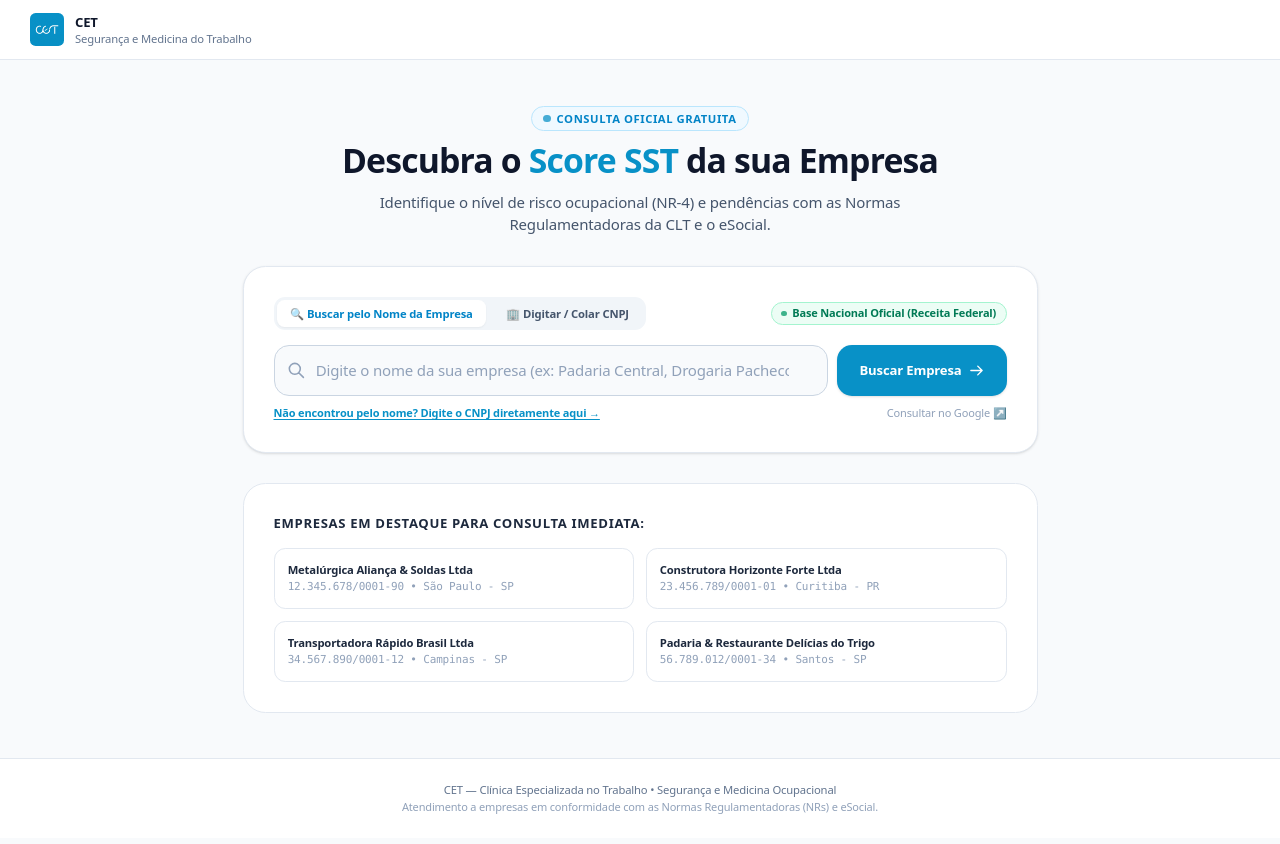
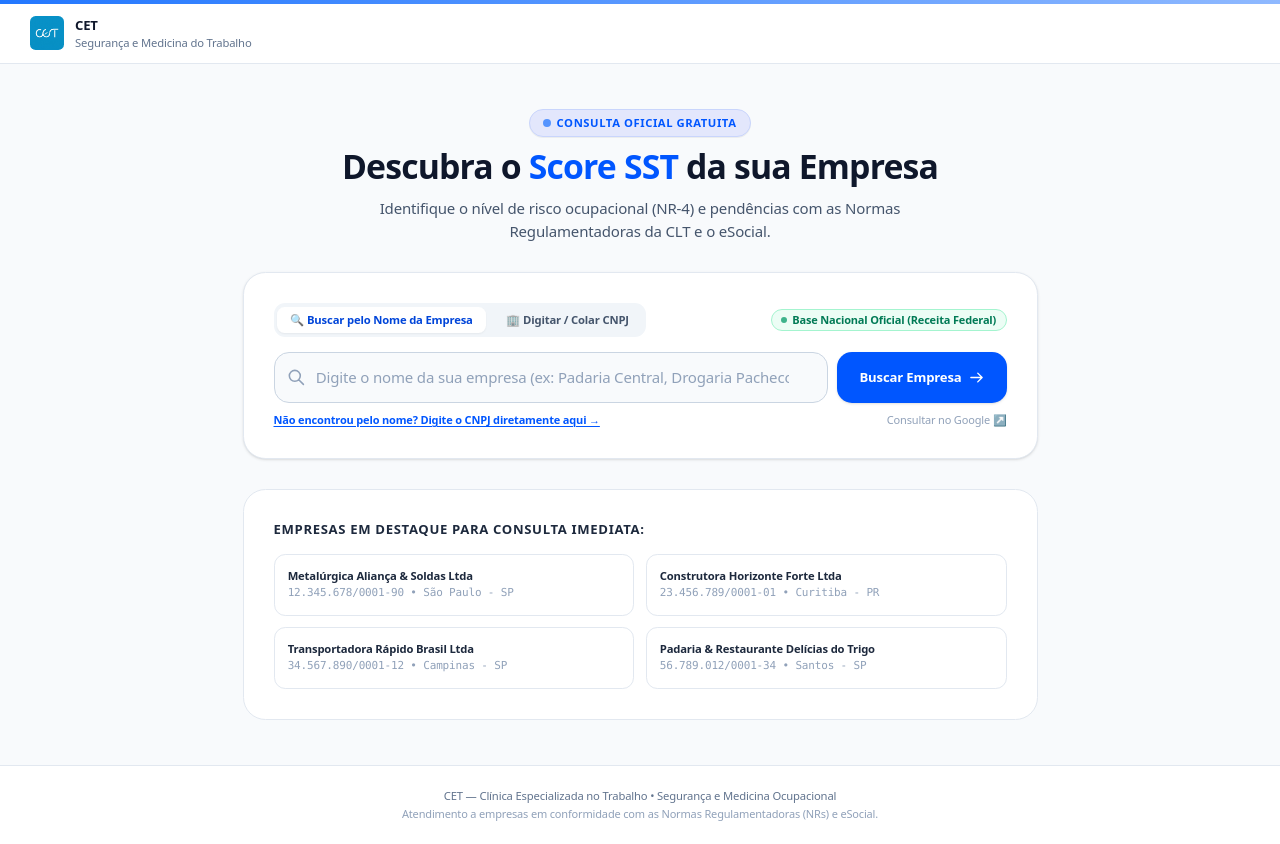
Before and after one commit to BrunoPinho99/cet-automacao, a Next.js app in the folder apps/web/: page / in a window 1280 px wide. Built offline with nearby package versions, Linux system fonts and the light colour scheme.

Commit message:
style(design): aplicar nova paleta oficial corporativa (Royal Blue, Azure, Soft Lavender, Futurewave e Midnight Surge)

```diff
--- a/apps/web/src/app/admin/admin-layout-client.tsx
+++ b/apps/web/src/app/admin/admin-layout-client.tsx
@@ -107,11 +107,11 @@ function NavList({ pathname, onNavigate }: { pathname: string; onNavigate?: () =
                     onClick={onNavigate}
                     className={`flex items-center gap-3 rounded-md px-3 py-2 text-sm transition-colors ${
                       isActive
-                        ? 'bg-sky-50/80 text-sky-700 font-medium'
+                        ? 'bg-soft-lavender text-royal font-semibold'
                         : 'text-slate-600 hover:bg-slate-100 hover:text-slate-900'
                     }`}
                   >
-                    <span className={isActive ? 'text-sky-600' : 'text-slate-400'}>{item.icon}</span>
+                    <span className={isActive ? 'text-royal' : 'text-slate-400'}>{item.icon}</span>
                     <span>{item.name}</span>
                   </Link>
                 </li>
@@ -189,7 +189,7 @@ export function AdminLayoutClient({ session, children }: AdminLayoutClientProps)
             <div className="flex items-center gap-2.5 sm:gap-3">
               <div className="relative">
                 <div
-                  className="w-8 h-8 rounded-full bg-sky-50 border border-sky-200 text-sky-700 text-xs font-semibold flex items-center justify-center select-none"
+                  className="w-8 h-8 rounded-full bg-soft-lavender border border-blue-200 text-royal text-xs font-semibold flex items-center justify-center select-none"
                   title={`${session.email} (${session.role})`}
                 >
                   {initials}
--- a/apps/web/src/app/globals.css
+++ b/apps/web/src/app/globals.css
@@ -3,39 +3,80 @@
 /*
  * ==========================================================================
  * CET CLÍNICA — SISTEMA DE GESTÃO SST & ATENDIMENTO
- * DESIGN SYSTEM SAAS 2026: BRANCO E AZUL CET (#0891c7)
+ * DESIGN SYSTEM OFICIAL 2026: PALETA CORPORATIVA DE ALTA PRECISÃO
+ * 01 Royal Blue:    #0056FF
+ * 02 Azure Blue:    #2277FF
+ * 03 Black:         #000000
+ * 04 Soft Lavender: #E3E7FC
+ * 05 White:         #FFFFFF
+ * Gradient 1 (Futurewave):     linear-gradient(135deg, #2277FF 0%, #8FB9FF 100%)
+ * Gradient 2 (Midnight Surge): linear-gradient(135deg, #04194D 0%, #013394 50%, #0056FF 100%)
  * ==========================================================================
  */
 
 :root {
   --background: #f8fafc;
-  --foreground: #0f172a;
+  --foreground: #000000;
   --card: #ffffff;
-  --card-foreground: #0f172a;
-  --primary: #0891c7;
-  --primary-hover: #0284c7;
+  --card-foreground: #000000;
+
+  /* Cores Nominais Oficiais */
+  --royal-blue: #0056FF;
+  --azure-blue: #2277FF;
+  --black: #000000;
+  --soft-lavender: #E3E7FC;
+  --white: #FFFFFF;
+  --midnight-surge: #04194D;
+  --futurewave-light: #8FB9FF;
+
+  --primary: #0056FF;
+  --primary-hover: #0045d9;
   --primary-foreground: #ffffff;
   --secondary: #059669;
   --secondary-hover: #047857;
   --secondary-foreground: #ffffff;
-  --muted: #f0f9ff;
-  --muted-foreground: #64748b;
+  --muted: #E3E7FC;
+  --muted-foreground: #475569;
   --border: #e2e8f0;
-  --ring: #0891c7;
+  --ring: #0056FF;
 }
 
 @theme {
-  --color-blue-50: #f0f9ff;
-  --color-blue-100: #e0f2fe;
-  --color-blue-200: #bae6fd;
-  --color-blue-300: #7dd3fc;
-  --color-blue-400: #38bdf8;
-  --color-blue-500: #0ea5e9;
-  --color-blue-600: #0891c7; /* Azul Oficial da Logo CET */
-  --color-blue-700: #0284c7;
-  --color-blue-800: #0369a1;
-  --color-blue-900: #075985;
-  --color-blue-950: #0c4a6e;
+  /* Tokens Nominais */
+  --color-royal: #0056FF;
+  --color-royal-blue: #0056FF;
+  --color-azure: #2277FF;
+  --color-azure-blue: #2277FF;
+  --color-lavender: #E3E7FC;
+  --color-soft-lavender: #E3E7FC;
+  --color-midnight: #04194D;
+  --color-futurewave: #8FB9FF;
+
+  /* Escala Blue calibrada com 01 Royal Blue e 02 Azure Blue */
+  --color-blue-50: #f4f6fe;
+  --color-blue-100: #E3E7FC; /* 04 Soft Lavender */
+  --color-blue-200: #c9d5fc;
+  --color-blue-300: #9cbaff;
+  --color-blue-400: #5c93ff;
+  --color-blue-500: #2277FF; /* 02 Azure Blue */
+  --color-blue-600: #0056FF; /* 01 Royal Blue */
+  --color-blue-700: #0045d9;
+  --color-blue-800: #0036ab;
+  --color-blue-900: #04194D; /* Midnight Surge Base */
+  --color-blue-950: #020c24;
+
+  /* Escala Sky calibrada para componentes que utilizam sky-* */
+  --color-sky-50: #f4f6fe;
+  --color-sky-100: #E3E7FC; /* 04 Soft Lavender */
+  --color-sky-200: #c9d5fc;
+  --color-sky-300: #9cbaff;
+  --color-sky-400: #5c93ff;
+  --color-sky-500: #2277FF; /* 02 Azure Blue */
+  --color-sky-600: #0056FF; /* 01 Royal Blue */
+  --color-sky-700: #0045d9;
+  --color-sky-800: #0036ab;
+  --color-sky-900: #04194D;
+  --color-sky-950: #020c24;
 }
 
 html {
@@ -51,6 +92,47 @@ body {
   color: var(--foreground);
   font-family: var(--font-inter), system-ui, -apple-system, BlinkMacSystemFont, "Segoe UI", Roboto, sans-serif;
   letter-spacing: -0.011em;
+}
+
+/* Utilitários dos Gradientes da Paleta */
+.bg-gradient-futurewave {
+  background: linear-gradient(135deg, #2277FF 0%, #8FB9FF 100%);
+}
+
+.bg-gradient-midnight {
+  background: linear-gradient(135deg, #04194D 0%, #013394 50%, #0056FF 100%);
+}
+
+.bg-soft-lavender {
+  background-color: #E3E7FC;
+}
+
+.text-royal {
+  color: #0056FF;
+}
+
+.text-azure {
+  color: #2277FF;
+}
+
+.bg-royal {
+  background-color: #0056FF;
+}
+
+.bg-azure {
+  background-color: #2277FF;
+}
+
+.border-royal {
+  border-color: #0056FF;
+}
+
+.border-azure {
+  border-color: #2277FF;
+}
+
+.border-lavender {
+  border-color: #E3E7FC;
 }
 
 /* Micro-elevação SaaS 2026 */
@@ -70,8 +152,8 @@ body {
   transition: all 0.2s cubic-bezier(0.16, 1, 0.3, 1);
 }
 .saas-card-interactive:hover {
-  border-color: #7dd3fc;
-  box-shadow: 0 4px 12px -2px rgba(8, 145, 199, 0.08), 0 2px 6px -1px rgba(15, 23, 42, 0.04);
+  border-color: #2277FF;
+  box-shadow: 0 4px 14px -2px rgba(0, 86, 255, 0.08), 0 2px 6px -1px rgba(15, 23, 42, 0.04);
 }
 
 /* Botões Modernos SaaS na Paleta Oficial CET */
@@ -84,15 +166,15 @@ body {
   font-size: 0.875rem;
   font-weight: 600;
   color: #ffffff;
-  background: #0891c7;
-  border: 1px solid #0284c7;
+  background: #0056FF;
+  border: 1px solid #0045d9;
   border-radius: 0.625rem;
-  box-shadow: 0 1px 2px 0 rgba(8, 145, 199, 0.25);
+  box-shadow: 0 1px 2px 0 rgba(0, 86, 255, 0.25);
   transition: all 0.15s ease;
 }
 .btn-saas-primary:hover:not(:disabled) {
-  background: #0284c7;
-  box-shadow: 0 2px 4px 0 rgba(8, 145, 199, 0.35);
+  background: #0045d9;
+  box-shadow: 0 2px 6px 0 rgba(0, 86, 255, 0.35);
   transform: translateY(-0.5px);
 }
 .btn-saas-primary:active:not(:disabled) {
@@ -148,9 +230,9 @@ body {
   padding: 0.2rem 0.65rem;
   font-size: 0.75rem;
   font-weight: 600;
-  color: #0369a1;
-  background: #f0f9ff;
-  border: 1px solid #bae6fd;
+  color: #0056FF;
+  background: #E3E7FC;
+  border: 1px solid #c9d5fc;
   border-radius: 9999px;
 }
 
--- a/apps/web/src/app/login/page.tsx
+++ b/apps/web/src/app/login/page.tsx
@@ -39,7 +39,8 @@ export default function LoginPage() {
 
   return (
     <div className="flex min-h-screen items-center justify-center bg-slate-50 px-4 py-12">
-      <div className="w-full max-w-sm space-y-6 rounded-lg bg-white p-8 border border-slate-200">
+      <div className="w-full max-w-sm space-y-6 rounded-2xl bg-white p-8 border border-slate-200 shadow-2xs relative overflow-hidden">
+        <div className="absolute top-0 left-0 right-0 h-1 bg-gradient-futurewave" />
         <div className="text-center">
           {/* eslint-disable-next-line @next/next/no-img-element */}
           <img
@@ -107,7 +108,7 @@ export default function LoginPage() {
             <button
               type="submit"
               disabled={loading}
-              className="flex w-full justify-center items-center gap-2 rounded-md bg-blue-600 px-4 py-2.5 text-sm font-semibold text-white hover:bg-blue-700 focus:outline-none focus:ring-2 focus:ring-blue-600 focus:ring-offset-2 disabled:opacity-60"
+              className="flex w-full justify-center items-center gap-2 rounded-xl bg-royal px-4 py-2.5 text-sm font-semibold text-white hover:bg-blue-700 focus:outline-none focus:ring-2 focus:ring-royal focus:ring-offset-2 disabled:opacity-60 transition shadow-2xs cursor-pointer"
             >
               {loading ? (
                 <>
--- a/apps/web/src/app/page.tsx
+++ b/apps/web/src/app/page.tsx
@@ -549,6 +549,9 @@ export default function HomePage() {
 
   return (
     <div className="min-h-screen bg-slate-50 text-slate-800 flex flex-col font-sans">
+      {/* BARRA DE DESTAQUE SUPERIOR COM GRADIENTE FUTUREWAVE */}
+      <div className="h-1 bg-gradient-futurewave w-full" />
+
       {/* CABEÇALHO INSTITUCIONAL */}
       <header className="sticky top-0 z-30 h-16 bg-white/95 backdrop-blur-xs border-b border-slate-200 flex items-center justify-between px-4 sm:px-8">
         <div className="flex items-center gap-3">
@@ -565,12 +568,12 @@ export default function HomePage() {
       <main className="flex-1 py-8 sm:py-12 px-4 sm:px-6 max-w-4xl mx-auto w-full space-y-8">
         {/* Título de Apresentação */}
         <div className="text-center space-y-3">
-          <span className="inline-flex items-center gap-1.5 bg-blue-50 text-blue-700 border border-blue-200 px-3 py-1 rounded-full text-xs font-bold uppercase tracking-wider">
-            <span className="w-2 h-2 rounded-full bg-blue-600 animate-pulse" />
+          <span className="inline-flex items-center gap-1.5 bg-soft-lavender text-royal border border-blue-200 px-3.5 py-1.5 rounded-full text-xs font-bold uppercase tracking-wider shadow-2xs">
+            <span className="w-2 h-2 rounded-full bg-azure animate-pulse" />
             Consulta Oficial Gratuita
           </span>
           <h1 className="text-3xl sm:text-4xl font-extrabold text-slate-900 tracking-tight">
-            Descubra o <span className="text-blue-600">Score SST</span> da sua Empresa
+            Descubra o <span className="text-royal">Score SST</span> da sua Empresa
           </h1>
           <p className="text-sm sm:text-base text-slate-600 max-w-xl mx-auto">
             Identifique o nível de risco ocupacional (NR-4) e pendências com as Normas Regulamentadoras da CLT e o eSocial.
--- a/apps/web/src/components/sst-score-gauge.tsx
+++ b/apps/web/src/components/sst-score-gauge.tsx
@@ -63,9 +63,9 @@ export function SstScoreGauge({
 
   return (
     <div className="bg-white rounded-3xl border border-slate-200/80 shadow-lg overflow-hidden max-w-2xl mx-auto animate-fade-in">
-      {/* Cabeçalho do Score */}
-      <div className="p-6 sm:p-8 bg-slate-900 text-white text-center relative overflow-hidden">
-        <div className="absolute inset-0 bg-radial from-blue-900/40 via-transparent to-transparent pointer-events-none" />
+      {/* Cabeçalho do Score com Gradiente Midnight Surge */}
+      <div className="p-6 sm:p-8 bg-gradient-midnight text-white text-center relative overflow-hidden">
+        <div className="absolute inset-0 bg-radial from-blue-500/20 via-transparent to-transparent pointer-events-none" />
 
         {empresaNome && (
           <div className="mb-2">
```
Also changed, not shown: apps/web/src/app/admin/whatsapp/page.tsx (+15 -15 lines), apps/web/src/lib/relatorio-generator.ts (+5 -5 lines).
